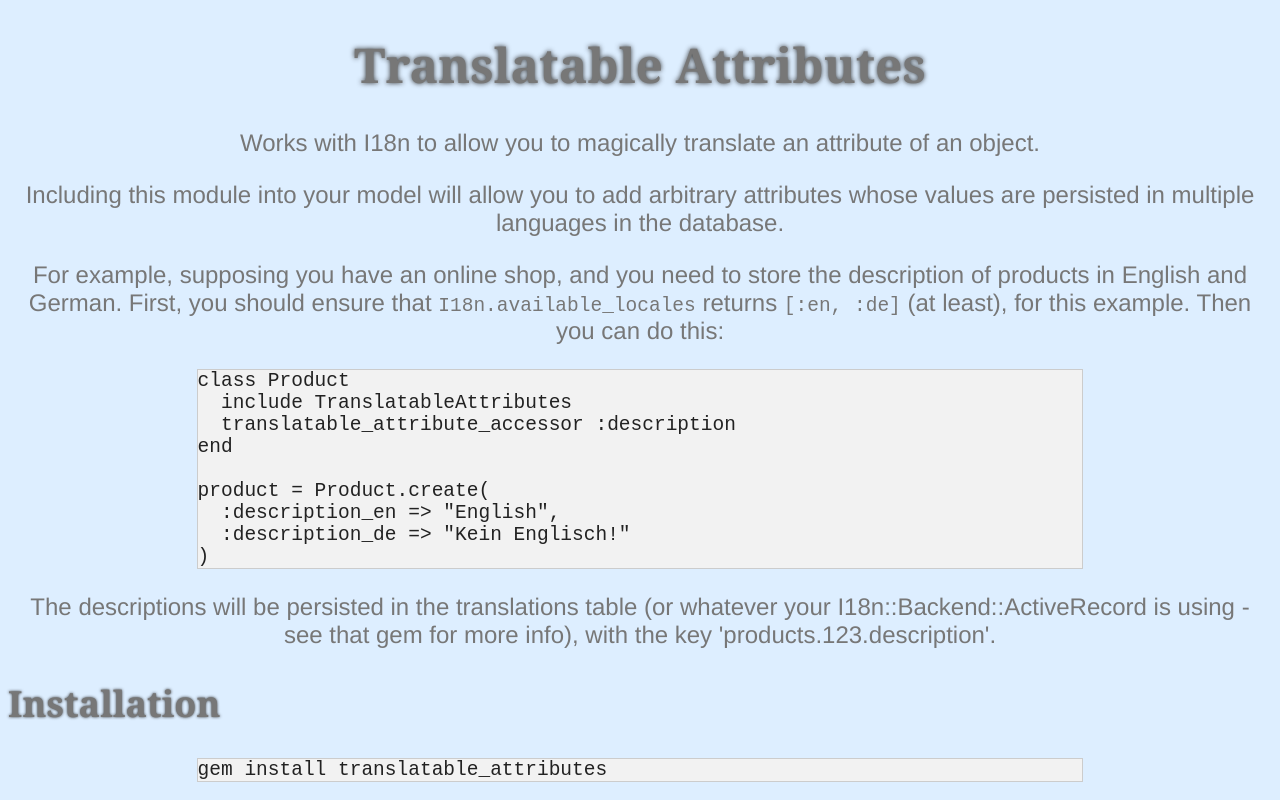
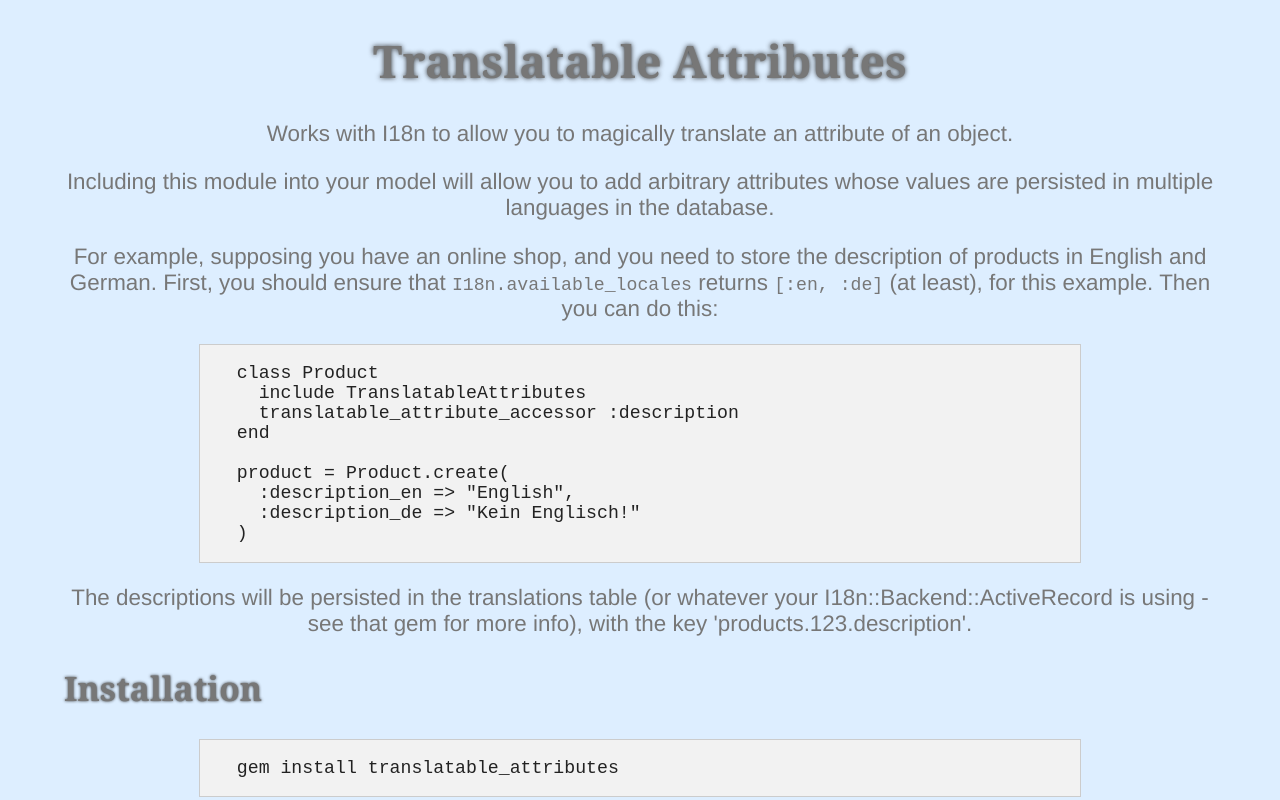
Before and after one commit to bjjb/translatable_attributes, a plain HTML site: page index.html in a window 1280 px wide. Shown: the top 800 px of the page. Drawn offline with Linux system fonts and the light colour scheme.

Commit message:
Padding in <pre> blocks

```diff
--- a/index.html
+++ b/index.html
@@ -5,10 +5,12 @@
     <meta charset='utf-8' />
     <style type='text/css'>
       body {
+        width: 90%;
+        margin: auto;
         background-color: #ddeeff;
         color: #777777;
         font-family: "Helvetica Neue", sans-serif;
-        font-size: 150%;
+        font-size: 140%;
         text-align: center;
       }
       h1 {
@@ -23,6 +25,7 @@
         font-family: "Georgia", monospace;
       }
       pre {
+        padding: 1em 2em;
         display: block;
         width: 70%;
         background-color: #f2f2f2;
```
